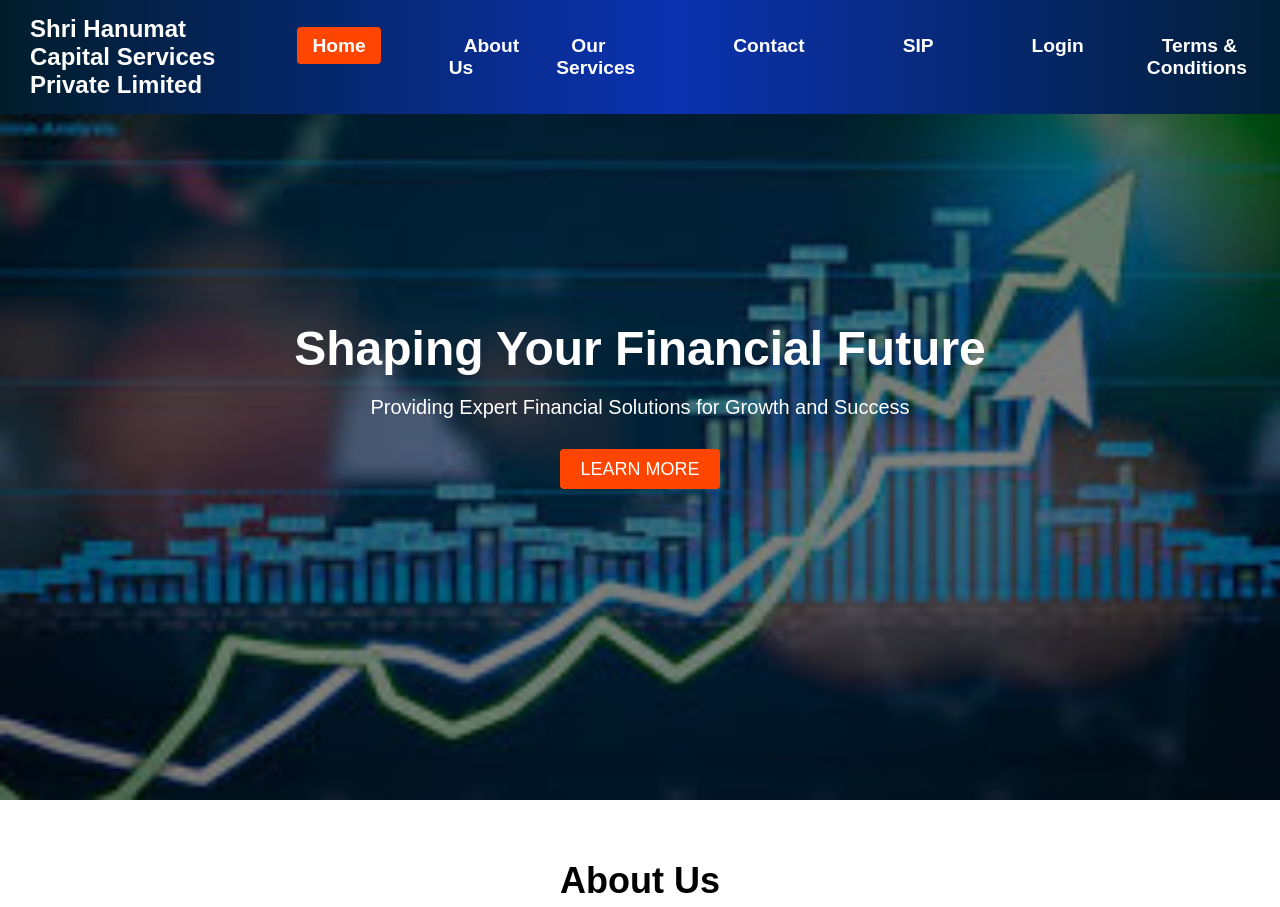
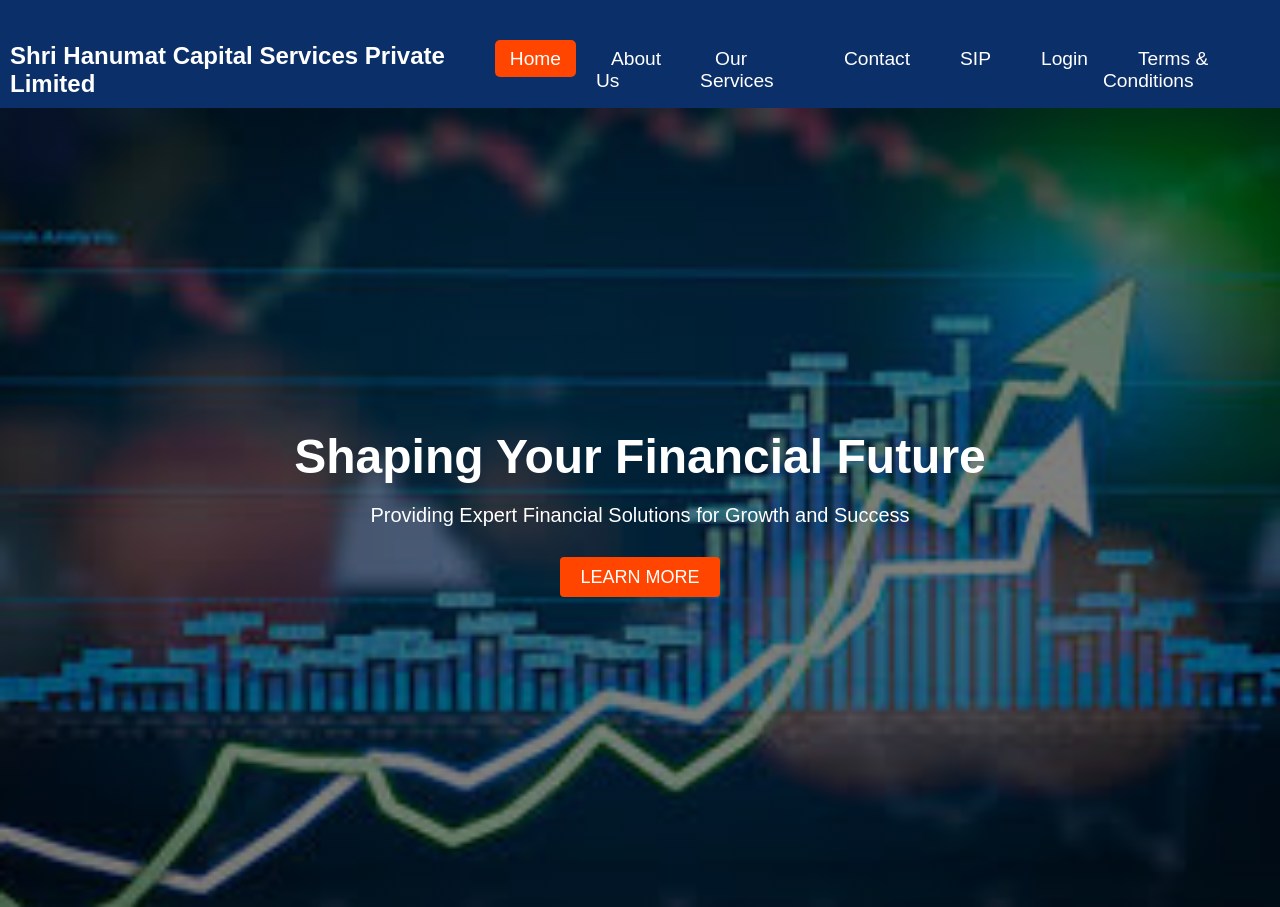
Before and after one commit to theaysha/code, a PHP site: page / in a window 1280 px wide. Shown: the top 907 px of the page. Run offline with PHP 8.4, Linux system fonts and the light colour scheme.

Commit message:
changes in link and navbar

```diff
--- a/about.php
+++ b/about.php
@@ -91,7 +91,7 @@
                 <li><a href="https://x.com/services37736?t=1p9mH_NBXTFVBquX6vAdpQ&s=09"><i class='bx bxl-twitter' ></i></a></li>
                 <li><a href="https://www.linkedin.com/in/shri-hanumat-capital-services-pvt-ltd-a50107333"><i class='bx bxl-linkedin-square'></i></a></li>
                 <li><a href="https://www.instagram.com/shrihanumat_pvtltd/profilecard/?igsh=Mmo5eGFtcDFheHhq"><i class="bx bxl-instagram"></i></a></li>
-                <li><a href="https://youtube.com/@shrihanumatcapitalservices?si=FeBMokmFT3OO3bmb"><i class='bx bxl-youtube'></i></a></li>
+                <li><a href="https://www.youtube.com/channel/UC4spNBgKoY4Tvs7n1WbiE2Q"><i class='bx bxl-youtube'></i></a></li>
 
 
             </ul>
--- a/index.php
+++ b/index.php
@@ -98,7 +98,7 @@
                 <li><a href="https://x.com/services37736?t=1p9mH_NBXTFVBquX6vAdpQ&s=09"><i class='bx bxl-twitter' ></i></a></li>
                 <li><a href="https://www.linkedin.com/in/shri-hanumat-capital-services-pvt-ltd-a50107333"><i class='bx bxl-linkedin-square'></i></a></li>
                 <li><a href="https://www.instagram.com/shrihanumat_pvtltd/profilecard/?igsh=Mmo5eGFtcDFheHhq"><i class="bx bxl-instagram"></i></a></li>
-                <li><a href="https://youtube.com/@shrihanumatcapitalservices?si=FeBMokmFT3OO3bmb"><i class='bx bxl-youtube'></i></a></li>
+                <li><a href="https://www.youtube.com/channel/UC4spNBgKoY4Tvs7n1WbiE2Q"><i class='bx bxl-youtube'></i></a></li>
 
             </ul>
             <p>Shri Hanumat Capital Services Private Limited © <span id="year"></span>. All Rights Reserved.</p>
@@ -112,14 +112,19 @@
         yearSpan.textContent = currentYear;
 
         // Mobile Navbar Toggle
-        const menuToggle = document.querySelector('.menu-toggle');
-        const navLinks = document.querySelector('.nav-links');
-        menuToggle.addEventListener('click', () => {
-            navLinks.classList.toggle('active');
-        });
+
     </script>
 
 
+<script>
+    const menuToggle = document.querySelector('.menu-toggle');
+    const navLinks = document.querySelector('.nav-links');
+
+    menuToggle.addEventListener('click', () => {
+        navLinks.classList.toggle('active');
+        menuToggle.classList.toggle('active'); // For rotating the menu icon
+    });
+</script>
 
 </body>
 
--- a/sip info.php
+++ b/sip info.php
@@ -14,9 +14,11 @@
             <h2>Shri Hanumat Capital Services Private Limited</h2>
             <ul class="nav-links">
                 <li><a href="index.php">Home</a></li>
-                <li><a href="about.php" class="active">About Us</a></li>
+                <li><a href="about.php" >About Us</a></li>
                 <li><a href="our services.php"> Our Services</a></li>
                 <li><a href="contact.php">Contact Us</a></li>
+                <li><a href="contact.php" class="active">SIP</a></li>
+
                 <li><a href="retirement2.php">retirement Planning</a></li>
 
 
@@ -63,7 +65,7 @@ Reduces Market Timing Risk: SIPs remove the need to time the market, as your inv
                 <li><a href="https://x.com/services37736?t=1p9mH_NBXTFVBquX6vAdpQ&s=09"><i class='bx bxl-twitter' ></i></a></li>
                 <li><a href="https://linkedin.com/in/shri-hanumat-capital-services-pvt-ltd-a50107333"></a><i class='bx bxl-linkedin'></i></a></li>
                 <li><a href="https://www.instagram.com/shrihanumat_pvtltd/profilecard/?igsh=Mmo5eGFtcDFheHhq"><i class="bx bxl-instagram"></i></a></li>
-                <li><a href="https://youtube.com/@shrihanumatcapitalservices?si=FeBMokmFT3OO3bmb"><i class='bx bxl-youtube'></i></a></li>
+                <li><a href="https://www.youtube.com/channel/UC4spNBgKoY4Tvs7n1WbiE2Q"><i class='bx bxl-youtube'></i></a></li>
 
 
             </ul>
--- a/style.css
+++ b/style.css
@@ -23,75 +23,97 @@ a:hover {
 }
 
 /* Navbar */
+/* Basic styling for the navbar */
 .navbar {
+    background: #0b2f69;
+
+    color: white;
+    padding: 10px;
+}
+
+.container {
     display: flex;
     justify-content: space-between;
     align-items: center;
-    padding: 15px 30px;
-    /* background-color: #333; */
-    /* background: #0b2f69; */
-  /* background: linear-gradient(90deg, #011d2b, #0088cc, #011d2b); */
-  background: linear-gradient(90deg, #011d2b, #0b32b1, #011d2b);
-
-
-
-    position: fixed;
-    width: 100%;
-    top: 0;
-    z-index: 1000;
+    margin-top: 2rem;
 }
 
-.navbar .logo a {
+/* Align h2 inside the navbar */
+.navbar-title {
     font-size: 24px;
-    color: #fff;
-    font-weight: bold;
+    color: white;
+    margin: 0;
+    flex: 1; /* Takes up remaining space */
 }
 
+/* Style for the navigation links */
 .nav-links {
-    list-style-type: none;
+    list-style: none;
     display: flex;
+
+    margin: 0;
+    padding: 0;
 }
-
 .nav-links li {
+    display: inline;
     margin-left: 20px;
 }
 
 .nav-links a {
     color: #fff;
+    text-decoration: none;
+    padding: 8px 15px;
+    transition: background 0.3s;
     font-size: larger;
-    padding: 8px 15px;
-    border-radius: 4px;
-    margin-right: 3rem;
-    font-weight: bolder;
+
 }
-nav ul li a:hover{
+
+.nav-links li a.active {
+    background-color:orangered;
+    border-radius: 5px;
+}
+
+/* Mobile menu toggle */
+.menu-toggle {
+    display: none;
+}
+
+/* Terms link styling */
+.go a {
+    color: white;
+    text-decoration: none;
+    margin-left: 20px;
+}
+
+
+.nav-links a:hover {
     color: aqua;
 }
+
 .nav-links a.active {
     background-color: #ff4500;
     color: #fff;
 }
 
-/* Mobile Menu */
+/* Mobile Menu (Hamburger) */
 .menu-toggle {
     display: none;
     font-size: 28px;
     color: #fff;
     cursor: pointer;
-}
-.navbar .container {
-    display: flex;
-    justify-content: space-between; /* Ensures the space between h2 and nav-links */
-    align-items: center; /* Aligns items vertically */
-    color: #fff;
+    transition: transform 0.3s ease-in-out;
 }
 
+/* Responsive Navbar */
 @media (max-width: 768px) {
     .nav-links {
         flex-direction: column;
         display: none;
         width: 100%;
-        background-color: #333;
+        /* background-color: #333; */
+        /* position: absolute; */
+        top: 60px; /* Adjust to fit below the navbar */
+        left: 0;
     }
 
     .nav-links.active {
@@ -99,14 +121,20 @@ nav ul li a:hover{
     }
 
     .nav-links li {
-        margin: 0;
+        margin: 10px 0;
         text-align: center;
     }
 
     .menu-toggle {
         display: block;
     }
+
+
 }
+
+/* Show animation on menu toggle */
+
+
 
 /* Hero Section */
 .hero {
```
